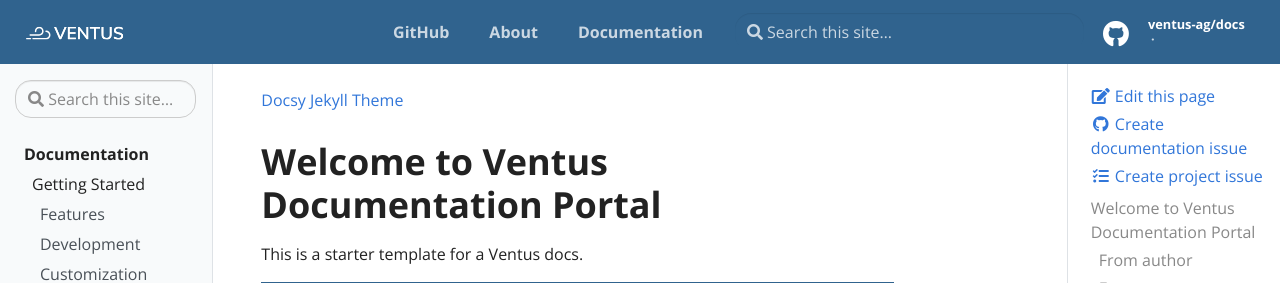
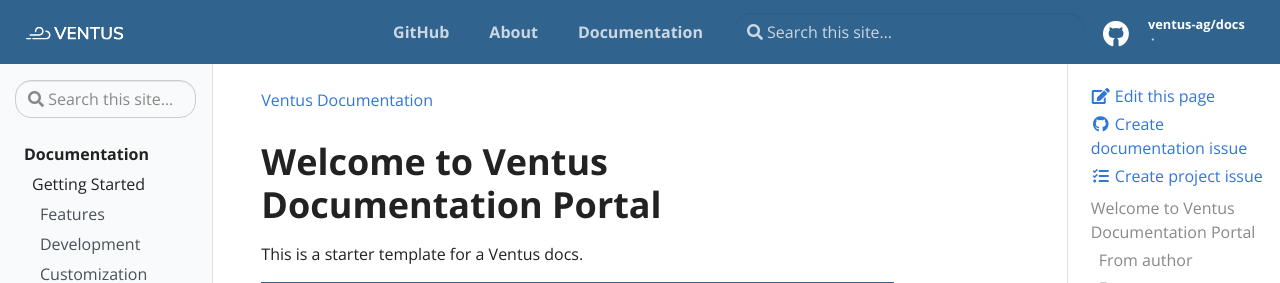
Before and after one commit to ventus-ag/docs, a Jekyll site: the page built from pages/index.md, in a window 1280 px wide and 900 px high. Shown: the top 283 px of the window. Built offline with Jekyll 4.4.1, drawn with Linux system fonts in a browser that asks for light colours.

Commit message:
welcome message

```diff
--- a/pages/index.md
+++ b/pages/index.md
@@ -1,6 +1,6 @@
 ---
 layout: page
-title: Docsy Jekyll Theme
+title: Ventus Documentation
 permalink: /
 ---
 
```
